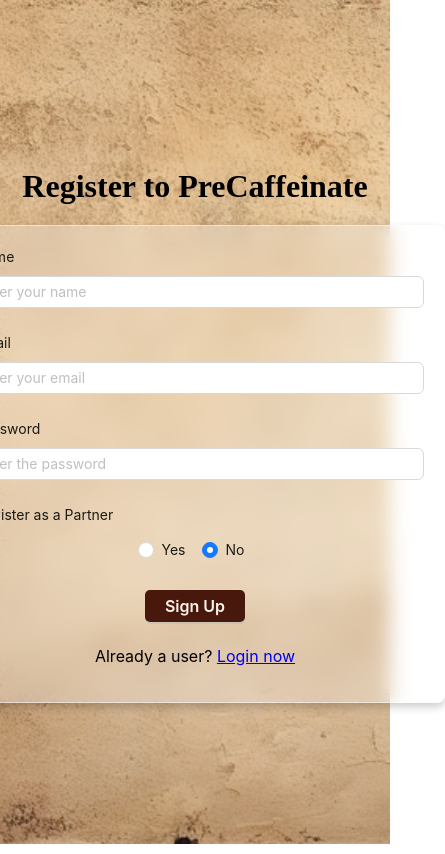
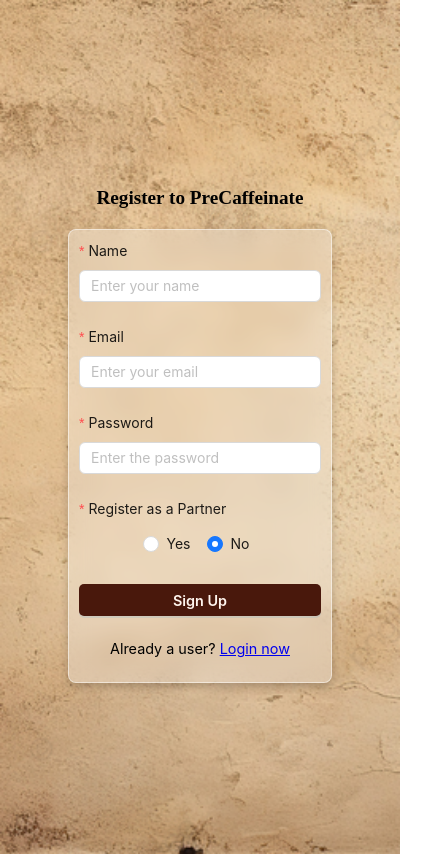
Before and after one commit to kananarora1/PreCaffeinate, a React (Create React App) app: page /register in a window 390 px wide. Shown: the whole page, 445 px wide, since content can reach past the window. Built offline with nearby package versions, Linux system fonts and the light colour scheme; no server answers; a web font is replaced by a local one.

Commit message:
Fixed some issues and added responsiveness on some pages

```diff
--- a/src/Components/Calls/user.js
+++ b/src/Components/Calls/user.js
@@ -14,14 +14,20 @@
 
 // login user
 
-export const LoginUser = async (value) =>{
+export const LoginUser = async (value) => {
     try {
-        const response = await axiosInstance.post("/api/users/login", value);
-        return response.data
+      const response = await axiosInstance.post("/api/users/login", value);
+      return response.data;
     } catch (error) {
-        console.log(error);
+      if (error.response && error.response.data) {
+        console.log('Login error:', error.response.data.message);
+        throw new Error(error.response.data.message);
+      }
+      console.log('Network or unexpected error:', error.message);
+      throw new Error('An unexpected error occurred. Please try again.');
     }
-}
+  };
+
 
 // get current user from the frontend
 export const GetCurrentUser = async () =>{
--- a/src/Components/Menu/menu.js
+++ b/src/Components/Menu/menu.js
@@ -2,7 +2,6 @@
 import './menu.css';
 import '@fortawesome/fontawesome-free/css/all.min.css';
 import { CartContext } from '../context/cartContext';
-import { useNavigate } from 'react-router-dom';
 
 const Menu = () => {
   const [menuItems, setMenuItems] = useState([]);
@@ -10,7 +9,6 @@
   const [selectedCategory, setSelectedCategory] = useState('All');
   const [searchTerm, setSearchTerm] = useState('');
   const { cartItems, addToCart, removeFromCart } = useContext(CartContext);
-  const navigate = useNavigate();
   const categories = ['All', 'Noodles', 'Beverages', 'Snacks', 'Sandwich'];
 
   useEffect(() => {
--- a/src/Components/Pages/Register.css
+++ b/src/Components/Pages/Register.css
@@ -8,14 +8,15 @@
   background-size: cover;
   background-position: center;
   background-repeat: no-repeat;
+  padding: 20px;
 }
 
 .main-area {
-    width: 500px;
-    height: 100%;
-    margin: 0 auto;
+  width: 100%;
+  max-width: 500px;
   text-align: center;
-
+  padding: 20px;
+  box-sizing: border-box;
 }
 
 .left-section {
@@ -25,11 +26,9 @@
 .right-section {
   background-color: #FFF5EE;
   border-radius: 8px;
-    box-shadow: 0 2px 4px rgba(0, 0, 0, 0.1);
+  box-shadow: 0 4px 8px rgba(0, 0, 0, 0.2);
   padding: 20px;
   background: rgba(255, 255, 255, 0.3);
-    border-radius: 8px;
-    box-shadow: 0 4px 8px rgba(0, 0, 0, 0.2);
   backdrop-filter: blur(10px);
   -webkit-backdrop-filter: blur(10px);
   border: 1px solid rgba(255, 255, 255, 0.5);
@@ -37,48 +36,18 @@
 
 .d-block {
   display: block;
+  width: 100%;
 }
 
-  .text-center {
-    text-align: center;
-  }
-
-  .d-flex {
-    display: flex;
-  }
-
-  .justify-content-start {
-    justify-content: flex-start;
-  }
-
-  .block {
-    display: block;
-  }
-
-  .flex-start {
-    display: flex;
-    justify-content: flex-start;
-  }
-
-  .radio-group {
-    display: flex;
-    align-items: center;
-    justify-content: flex-start;
-  }
-
-  .flex-start {
-    display: flex;
-    justify-content: flex-start;
-  }
-
-  .submit-btn.ant-btn-primary:hover{
+.submit-btn.ant-btn-primary:hover {
   transform: scale(1.1);
   transition: transform 0.3s ease;
   opacity: 0.5;
   background-color: rgba(0, 0, 0, 0.5);
   transition: opacity 0.3s ease, background-color 0.3s ease;
 }
-  .submit-btn{
+
+.submit-btn {
   color: #FFF5EE;
   border: none;
   padding: 10px 20px;
@@ -86,10 +55,53 @@
   cursor: pointer;
   font-size: 1rem;
   font-weight: 600;
+  width: 100%;
 }
-  .heading{
+
+.heading {
   font-family: "Edu AU VIC WA NT Hand", cursive;
   font-optical-sizing: auto;
   font-weight: 600;
   font-style: normal;
 }
+
+.right-section p {
+  font-size: 0.9rem;
+}
+
+@media (max-width: 768px) {
+  .form-container {
+    padding: 10px;
+  }
+
+  .main-area {
+    padding: 10px;
+  }
+
+  .right-section {
+    padding: 15px;
+  }
+
+  .heading {
+    font-size: 1.5rem;
+  }
+}
+
+@media (max-width: 480px) {
+  .form-container {
+    padding: 5px;
+  }
+
+  .right-section {
+    padding: 10px;
+  }
+
+  .heading {
+    font-size: 1.2rem;
+  }
+
+  .submit-btn {
+    font-size: 0.9rem;
+    padding: 8px 15px;
+  }
+}
--- a/src/Components/Pages/login.js
+++ b/src/Components/Pages/login.js
@@ -1,8 +1,10 @@
 import React, { useContext, useEffect, useState } from 'react';
-import { Button, Form, Input, message } from 'antd';
+import { Button, Form, Input } from 'antd';
 import { Link, useNavigate } from 'react-router-dom';
 import { LoginUser } from '../Calls/user';
 import { UserContext } from '../context/usercontext';
+import { ToastContainer, toast } from 'react-toastify';
+import 'react-toastify/dist/ReactToastify.css';
 import './Register.css';
 
 function Login() {
@@ -42,7 +44,7 @@
     try {
       const response = await LoginUser(values);
       if (response.success) {
-        message.success(response.message);
+        toast.success(response.message, { position: toast.POSITION.TOP_RIGHT });
         localStorage.setItem('token', response.token);
         const userResponse = await fetch(`${process.env.REACT_APP_BACKEND_URL}api/users/currentUser`, {
           headers: {
@@ -51,9 +53,7 @@
         });
         const userData = await userResponse.json();
         setUser(userData);
-        console.log('Fetched user data:', userData);
 
-        console.log('User role:', userData.role);
         if (userData.role === 'admin') {
           navigate('/admin', { replace: true });
         } else if (userData.role === 'partner') {
@@ -61,9 +61,11 @@
         } else {
           navigate('/', { replace: true });
         }
+      } else {
+        toast.error(response.message, { position: toast.POSITION.TOP_RIGHT });
       }
     } catch (error) {
-      message.error(error.message);
+      toast.error('Login failed. Please try again.', { position: toast.POSITION.TOP_RIGHT });
     }
   };
 
@@ -71,6 +73,7 @@
 
   return (
     <div className='form-container'>
+      <ToastContainer />
       <header className="App-header">
         <main className="main-area">
           <section className="left-section">
--- a/src/Components/Pages/register.js
+++ b/src/Components/Pages/register.js
@@ -1,7 +1,9 @@
 import React, { useEffect } from 'react';
-import { Form, Input, Button, Radio, message } from 'antd';
+import { Form, Input, Button, Radio } from 'antd';
 import { Link, useNavigate } from 'react-router-dom';
 import { RegisterUser } from '../Calls/user';
+import { ToastContainer, toast } from 'react-toastify';
+import 'react-toastify/dist/ReactToastify.css';
 import './Register.css';
 
 function Register() {
@@ -18,8 +20,10 @@
       const response = await RegisterUser(values);
       console.log(response);
       console.log(response.userId);
+
       if (response.success) {
-        message.success(response.message);
+        toast.success(response.message, { position: toast.POSITION.TOP_RIGHT });
+
         if (values.role === 'partner') {
           const partnerResponse = await fetch(`${process.env.REACT_APP_BACKEND_URL}api/users/partner-requests/${response.userId}`, {
             method: 'POST',
@@ -30,23 +34,25 @@
             body: JSON.stringify({ userId: response.userId }),
           });
           const partnerData = await partnerResponse.json();
+
           if (partnerResponse.ok) {
-            message.success(partnerData.message);
+            toast.success(partnerData.message, { position: toast.POSITION.TOP_RIGHT });
           } else {
-            message.error(partnerData.message);
+            toast.error(partnerData.message, { position: toast.POSITION.TOP_RIGHT });
           }
         }
         navigate('/login');
       } else {
-        message.error(response.message);
+        toast.error(response.message, { position: toast.POSITION.TOP_RIGHT });
       }
     } catch (error) {
-      message.error(error.message);
+      toast.error(error.message || 'An error occurred. Please try again.', { position: toast.POSITION.TOP_RIGHT });
     }
   };
 
   return (
     <div className="form-container">
+      <ToastContainer /> {/* Add this for rendering the toast notifications */}
       <header className="App-header">
         <main className="main-area">
           <section className="left-section">
--- a/src/Components/protectedRoute.js
+++ b/src/Components/protectedRoute.js
@@ -6,18 +6,27 @@
   const token = localStorage.getItem("token");
   const location = useLocation();
 
+  // Redirect to login if no token exists
   if (!token) {
     return <Navigate to="/login" replace />;
   }
 
-  if (user?.role === "partner" && location.pathname !== "/partner") {
-    return <Navigate to="/partner" replace />;
-  } else if (user?.role === "admin" && location.pathname !== "/admin") {
-    return <Navigate to="/admin" replace />;
-  } else if (user?.role === "user" && location.pathname !== "/app") {
-    return <Navigate to="/app" />;
+  // Role-based redirection
+  if (user) {
+    const roleBasedRoutes = {
+      partner: "/partner",
+      admin: "/admin",
+      user: "/",
+    };
+
+    // Redirect only if the current path doesn't match the role's expected path
+    const expectedPath = roleBasedRoutes[user.role];
+    if (location.pathname !== expectedPath) {
+      return <Navigate to={expectedPath} replace />;
+    }
   }
 
+  // Render children if no redirection is needed
   return children;
 };
 
```
Also changed, not shown: src/Components/Cart/cart.js (+39 -19 lines), src/Components/Home/home.css (line endings or trailing spaces). Lines whose indentation alone changed are shown as unchanged.
